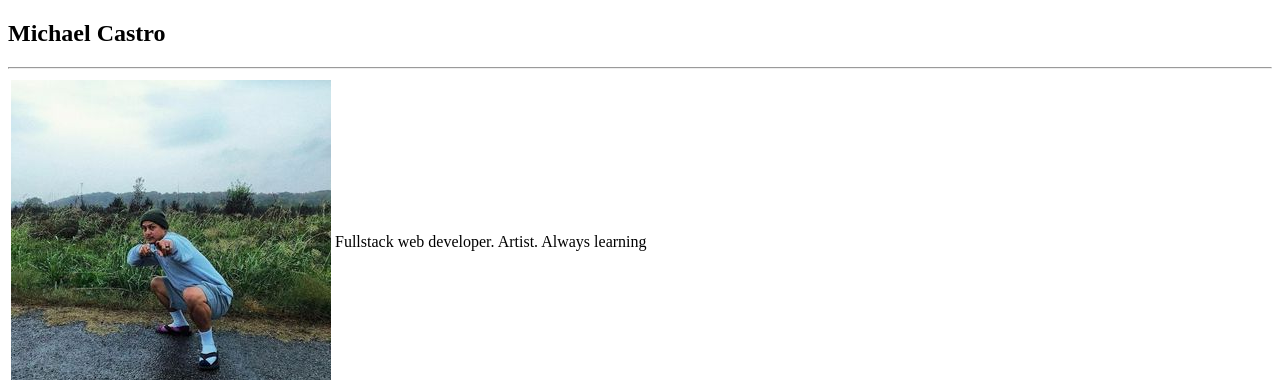
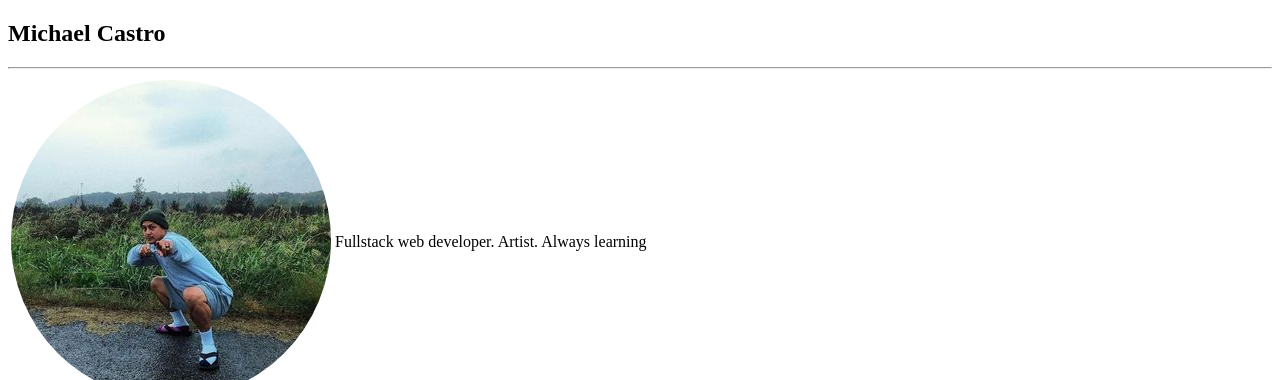
Before and after one commit to strozilla/profile, a plain HTML site: page index.html in a window 1280 px wide. Shown: the top 380 px of the page. Drawn offline with Linux system fonts and the light colour scheme.

Commit message:
pic update

```diff
--- a/index.html
+++ b/index.html
@@ -51,7 +51,7 @@
     <table>
         <tr>
             <td>
-                <a href='https://www.linkedin.com/in/michael-castro-11a608164/' target='_blank'><img id='profile pic' src='images/profile.jpeg' alt='profile picture'></a>
+                <a href='https://www.linkedin.com/in/michael-castro-11a608164/' target='_blank'><img id='profilePic' src='images/profile.jpeg' alt='profile picture'></a>
             </td>
             <td>
                 <p>Fullstack web developer. Artist. Always learning</p>
```
